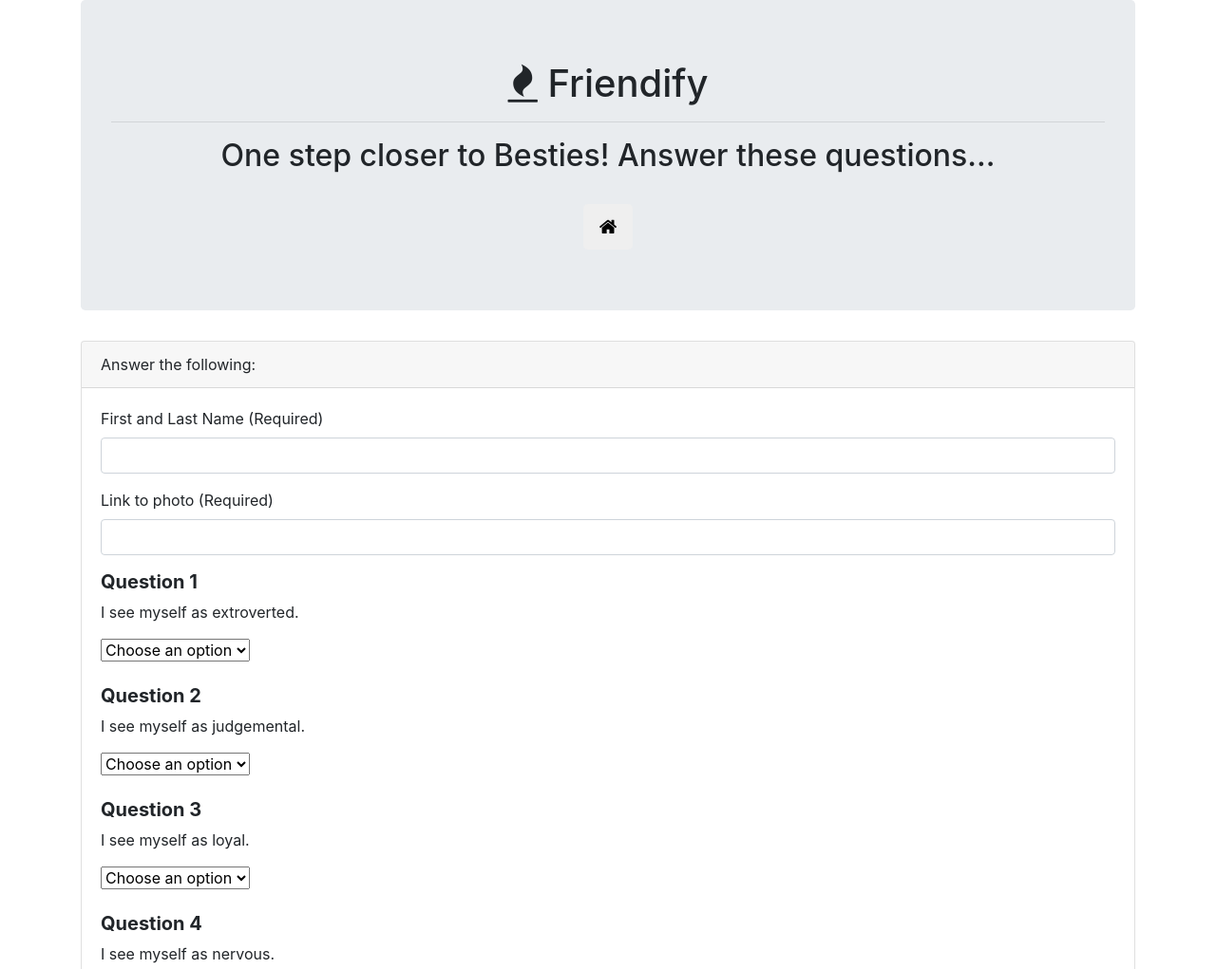
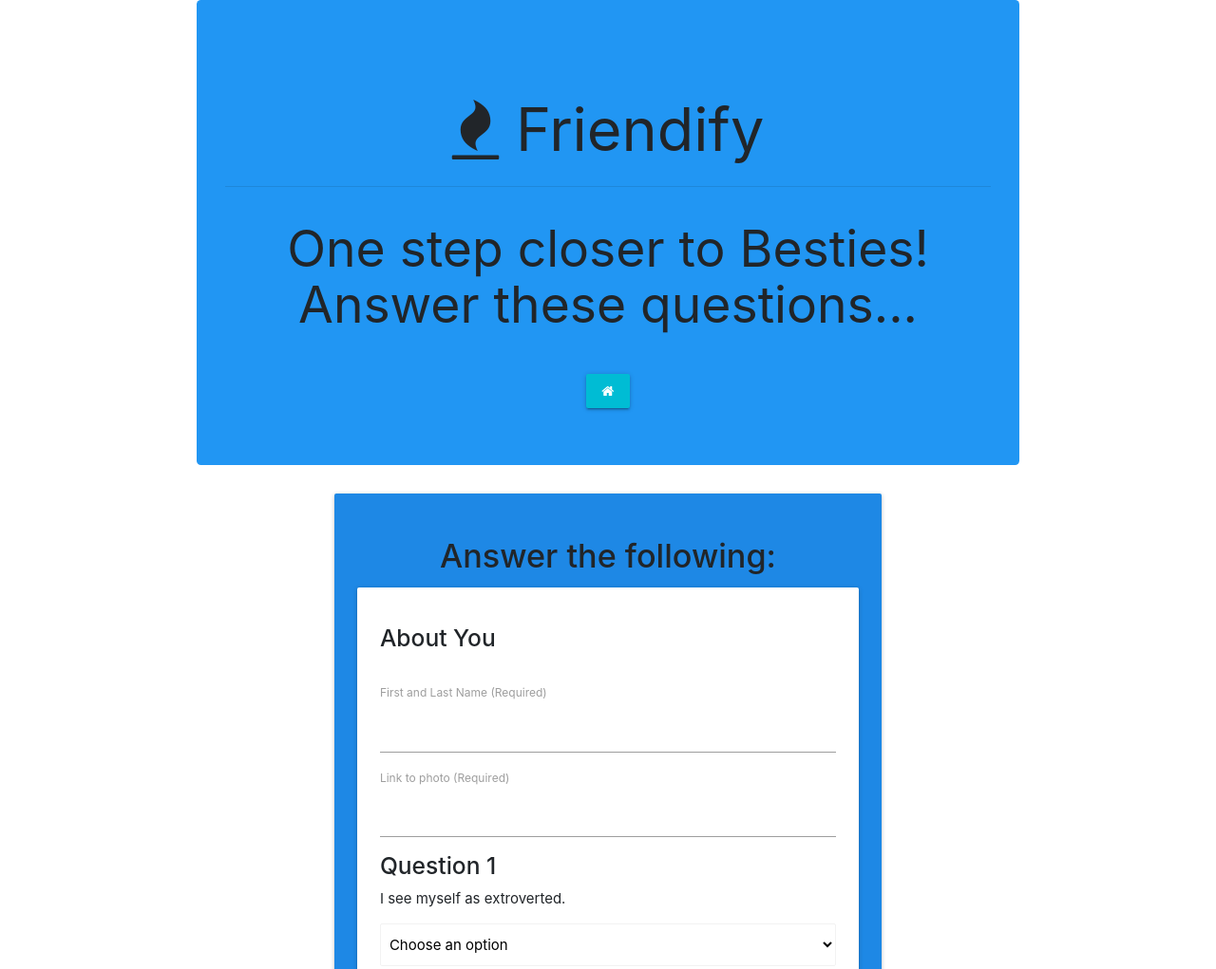
Before and after one commit to mbolters/FriendFinder, a website: page app/public/survey.html in a window 1280 px wide. Shown: the top 1021 px of the page at 95% size. Drawn offline with nearby package versions, Linux system fonts and the light colour scheme.

Commit message:
added styling to survey

```diff
--- a/app/public/survey.html
+++ b/app/public/survey.html
@@ -3,8 +3,6 @@
 
 <head>
 <meta charset="UTF-8" name="viewport" content="width=device-width, initial-scale=1">
-<title>Reservation Page</title>
-
     <!--Import Google Icon Font-->
     <link href="https://fonts.googleapis.com/icon?family=Material+Icons" rel="stylesheet">
     <!--Bootstrap-->
@@ -13,8 +11,18 @@
     <script src="https://code.jquery.com/jquery.js"></script>
     <script src="https://maxcdn.bootstrapcdn.com/bootstrap/4.0.0/js/bootstrap.min.js"></script>
     <script src="https://code.jquery.com/jquery-3.1.1.min.js"></script>
+    <meta charset="UTF-8">
+    <!-- materialize -->
+    <link rel="stylesheet" href="https://cdnjs.cloudflare.com/ajax/libs/materialize/0.97.7/css/materialize.min.css">
+    <!-- materialize icons -->
+    <link href="https://fonts.googleapis.com/icon?family=Material+Icons" rel="stylesheet">
+    <!--Let browser know website is optimized for mobile-->
+    <meta name="viewport" content="width=device-width, initial-scale=1.0" />
+       <!-- jQuery -->
+    <script src="https://code.jquery.com/jquery-3.1.1.min.js"></script>
     <!-- Compiled and minified JavaScript -->
     <script src="https://cdnjs.cloudflare.com/ajax/libs/materialize/0.97.8/js/materialize.min.js"></script>
+    <title>Friend Finder - Survey</title>
 
 </head>
 
@@ -22,7 +30,7 @@
 
   <div class="container">
 
-    <div class="jumbotron">
+    <div class="jumbotron blue">
       <h1 class="text-center">
         <span class="fa fa-fire"></span> Friendify</h1>
       <hr>
@@ -30,19 +38,20 @@
       <br>
       <div class="text-center">
         <a href="../public/home.html">
-          <button class="btn btn-lg btn-default">
+          <button class="btn btn-lg btn-default cyan">
             <span class="fa fa-home"></span>
           </button>
         </a>
       </div>
     </div>
 
-<div class="row">
-    <div class="col-lg-12">
 
-        <div class="card">
-          <div class="card-header">Answer the following:</div>
-          <div class="card-body">
+<div class='container'>
+    <div class='card-panel blue darken-1 col s12 center-align'>
+        <h4><strong>Answer the following:</strong></h4>
+        <div class='card-panel left-align white'>
+            <h5><strong>About You</strong></h5>
+            <br>
             <form role="form">
               <div class="form-group">
                 <label class= "active" for="name">First and Last Name (Required)</label>
@@ -173,7 +182,7 @@
                 <br>
                 <br>
                 <!-- Materialize Modal Trigger/Submit Button -->
-                <button type ="submit" data-target="modal1" class="waves-effect waves-light btn modal-trigger" id="submitBtn">Submit</button>
+                <button type ="submit" data-target="modal1" class="waves-effect waves-light btn modal-trigger cyan" id="submitBtn">Submit</button>
             </div>
         </div>
     </div>
```
